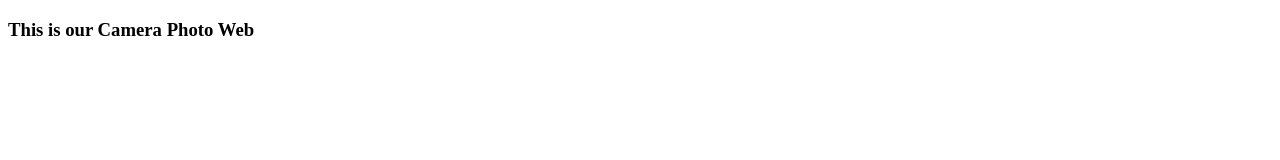
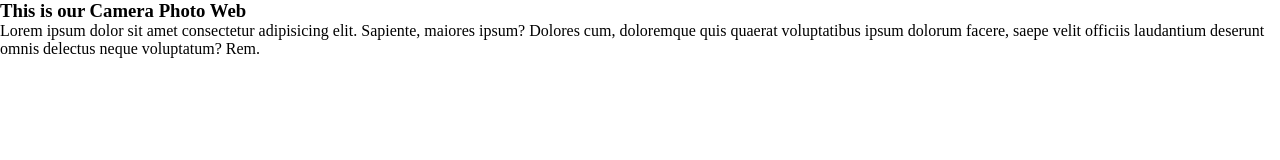
Before and after one commit to dev-peyas9911/Camera-feature-web, a plain HTML site: page index.html in a window 1280 px wide. Drawn offline with Linux system fonts and the light colour scheme.

Commit message:
second commit

```diff
--- a/index.html
+++ b/index.html
@@ -4,8 +4,10 @@
     <meta charset="UTF-8">
     <meta name="viewport" content="width=device-width, initial-scale=1.0">
     <title>Camera feature web</title>
+    <link rel="stylesheet" href="./style.css">
 </head>
 <body>
     <h3>This is our Camera Photo Web</h3>
+    <p>Lorem ipsum dolor sit amet consectetur adipisicing elit. Sapiente, maiores ipsum? Dolores cum, doloremque quis quaerat voluptatibus ipsum dolorum facere, saepe velit officiis laudantium deserunt omnis delectus neque voluptatum? Rem.</p>
 </body>
 </html>
--- /dev/null
+++ b/style.css
@@ -0,0 +1,5 @@
+* {
+    margin: 0;
+    padding: 0;
+    box-sizing: border-box;
+}
```
